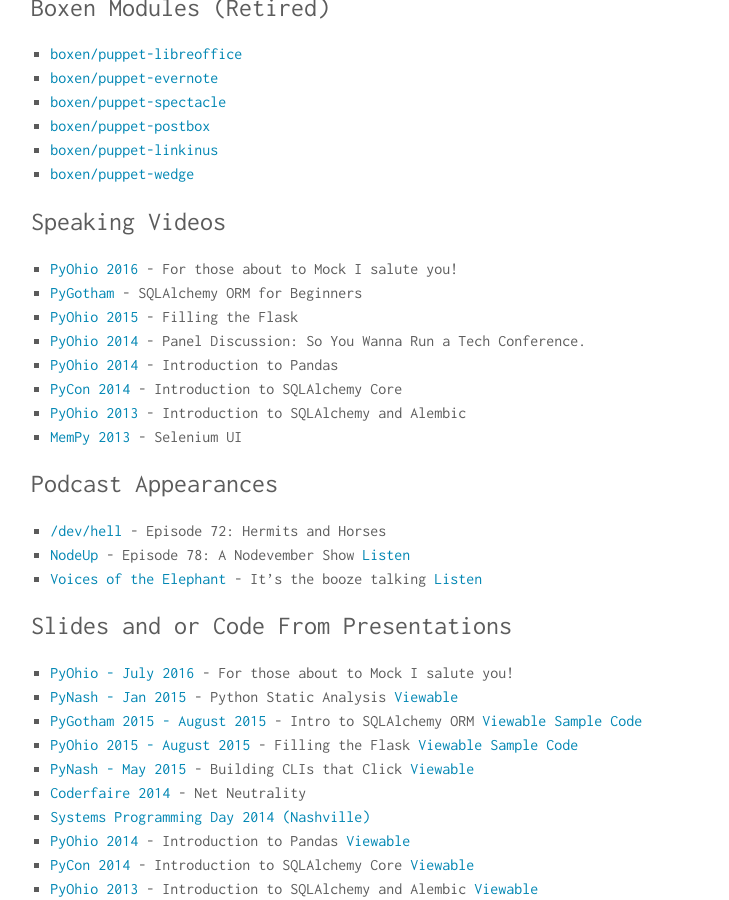
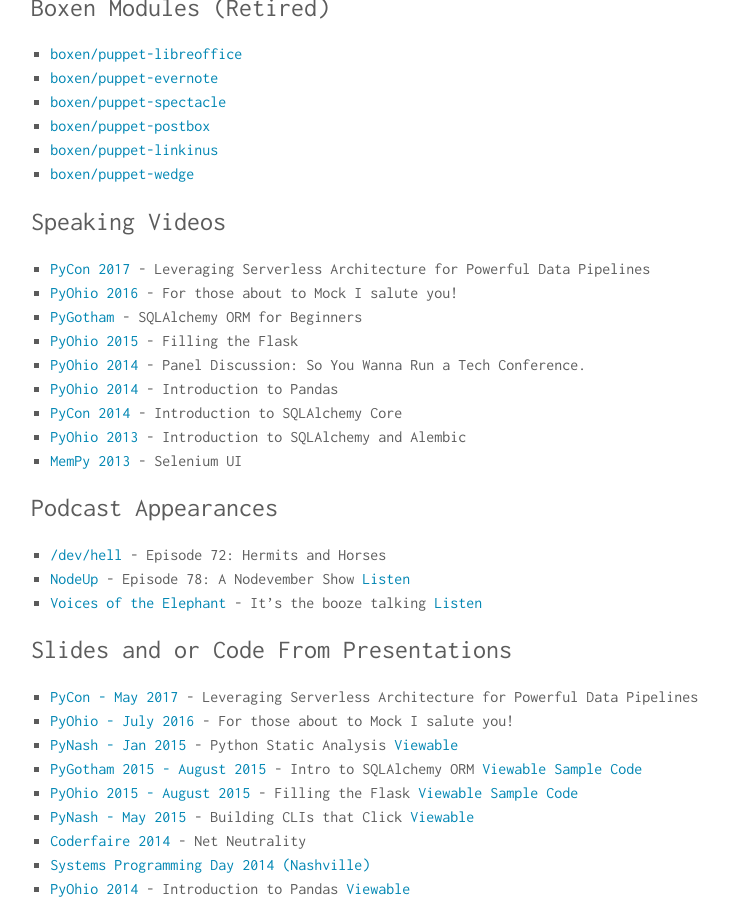
Before and after one commit to jasonamyers/jasonamyers.github.com, a Jekyll site: the page built from about.md, in a window 1280 px wide and 900 px high, scrolled down 1242 px. Shown: the whole window, without its empty margins (233-962 px from the left). Built offline with Jekyll 4.4.1, drawn with Linux system fonts in a browser that asks for light colours.

Commit message:
Adding PyCon
Signed-off-by: Jason Myers <jason@jasonamyers.com>

```diff
--- a/about.md
+++ b/about.md
@@ -49,6 +49,7 @@
 
 ## Speaking Videos
 
+* [PyCon 2017](https://www.youtube.com/watch?v=JND9F_9_i1A) - Leveraging Serverless Architecture for Powerful Data Pipelines
 * [PyOhio 2016](https://www.youtube.com/watch?v=lJux36gTlxY) - For those about to Mock I salute you!
 * [PyGotham](http://pyvideo.org/video/3802/sqlalchemy-orm-for-beginners) - SQLAlchemy ORM for Beginners
 * [PyOhio 2015](http://pyvideo.org/video/3700/filling-the-flask) - Filling the Flask
@@ -66,6 +67,7 @@
 
 ## Slides and or Code From Presentations
 
+* [PyCon - May 2017](https://github.com/jasonamyers/pycon-2017-serverless-pipelines) - Leveraging Serverless Architecture for Powerful Data Pipelines
 * [PyOhio - July 2016](https://github.com/jasonamyers/pyohio2016-for-those-about-to-mock) - For those about to Mock I salute you!
 * [PyNash - Jan 2015](https://github.com/jasonamyers/python-static-analysis) - Python Static Analysis [Viewable](http://www.slideshare.net/jamdatadude/python-static-analysis-tools)
 * [PyGotham 2015 - August 2015](https://github.com/jasonamyers/pygotham-intro-sqlachemy-orm) - Intro to SQLAlchemy ORM [Viewable](http://www.slideshare.net/jamdatadude/introduction-to-sqlalchemy-orm) [Sample Code](https://github.com/jasonamyers/pygotham-intro-sqlalchemy-orm-code/blob/master/PyGotham%20ORM%20Intro.ipynb)
```
Also changed, not shown: other parts of about.md (+1 -1 lines).
